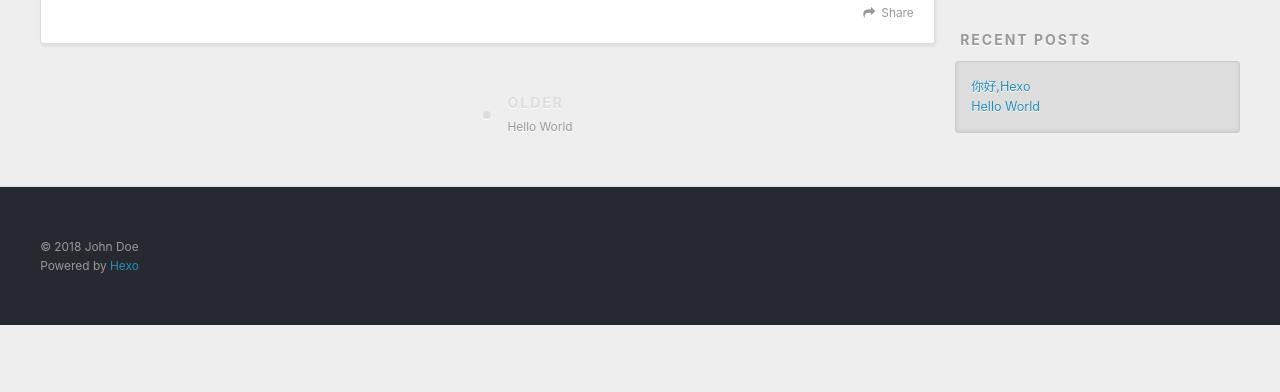
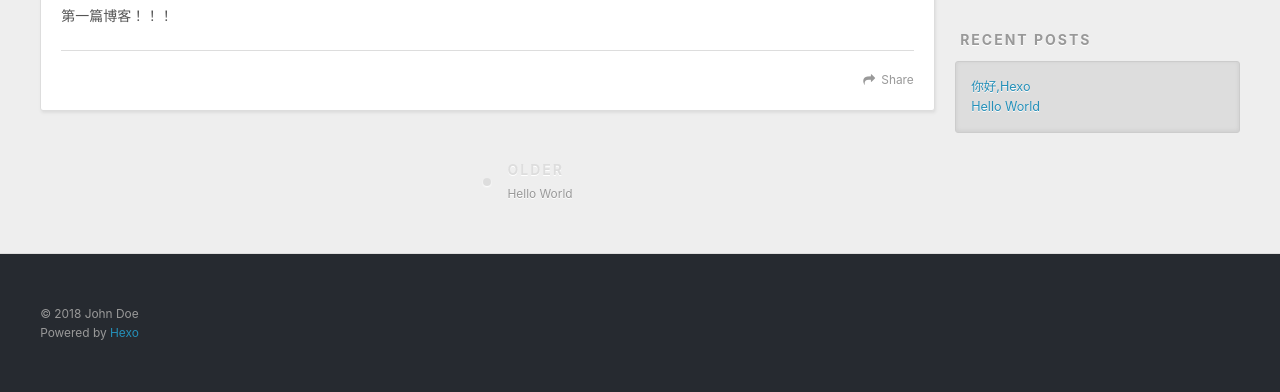
Before and after one commit to kuangsheng1/kuangsheng1, a plain HTML site: page 2018/10/11/你好-Hexo/index.html in a window 1280 px wide. Shown: the part 448-840 px from the top of the page. Before the commit the page ends 800 px from the top, so only its background shows below. Drawn offline with nearby package versions, Linux system fonts and the light colour scheme.

Commit message:
Site updated: 2018-10-11 13:25:31

```diff
--- a/2018/10/11/你好-Hexo/index.html
+++ b/2018/10/11/你好-Hexo/index.html
@@ -7,14 +7,17 @@
 
   <title>你好,Hexo | Hexo</title>
   <meta name="viewport" content="width=device-width, initial-scale=1, maximum-scale=1">
-  <meta property="og:type" content="article">
+  <meta name="description" content="第一篇博客！！！">
+<meta property="og:type" content="article">
 <meta property="og:title" content="你好,Hexo">
 <meta property="og:url" content="http://yoursite.com/2018/10/11/你好-Hexo/index.html">
 <meta property="og:site_name" content="Hexo">
+<meta property="og:description" content="第一篇博客！！！">
 <meta property="og:locale" content="default">
-<meta property="og:updated_time" content="2018-10-11T04:45:00.896Z">
+<meta property="og:updated_time" content="2018-10-11T05:24:19.237Z">
 <meta name="twitter:card" content="summary">
 <meta name="twitter:title" content="你好,Hexo">
+<meta name="twitter:description" content="第一篇博客！！！">
 
     <link rel="alternate" href="/atom.xml" title="Hexo" type="application/atom+xml">
 
@@ -83,6 +86,7 @@
 
     <div class="article-entry" itemprop="articleBody">
 
+        <p>第一篇博客！！！</p>
 
 
     </div>
```
Also changed, not shown: index.html (+1 -0 lines).
